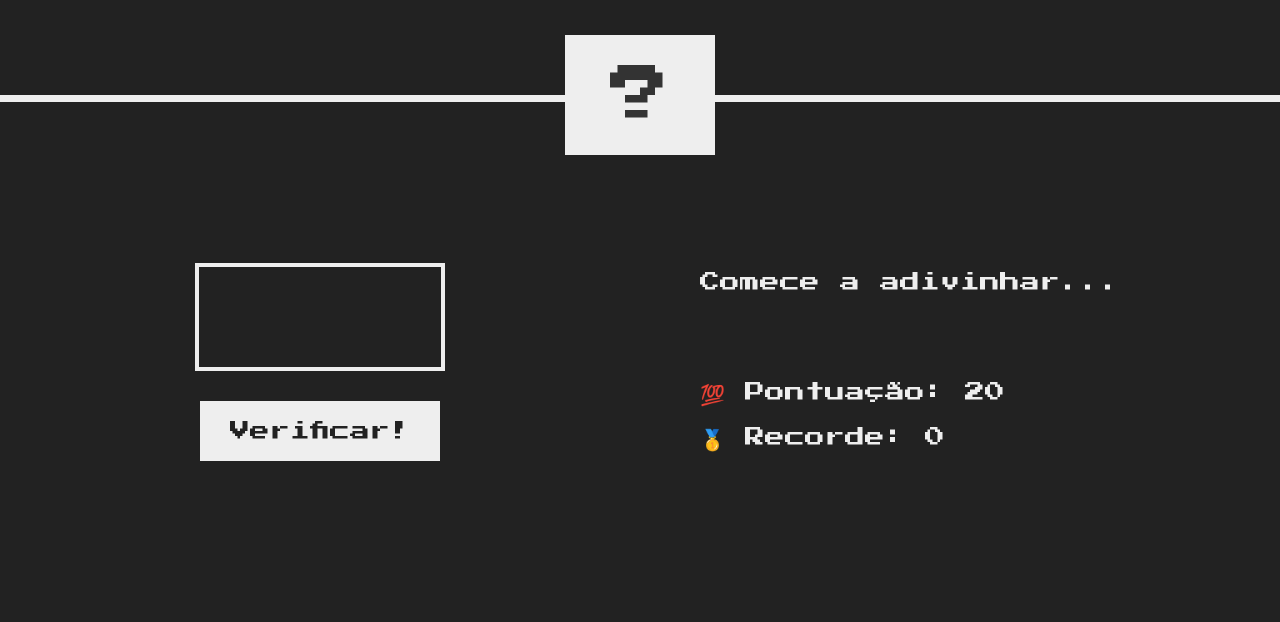
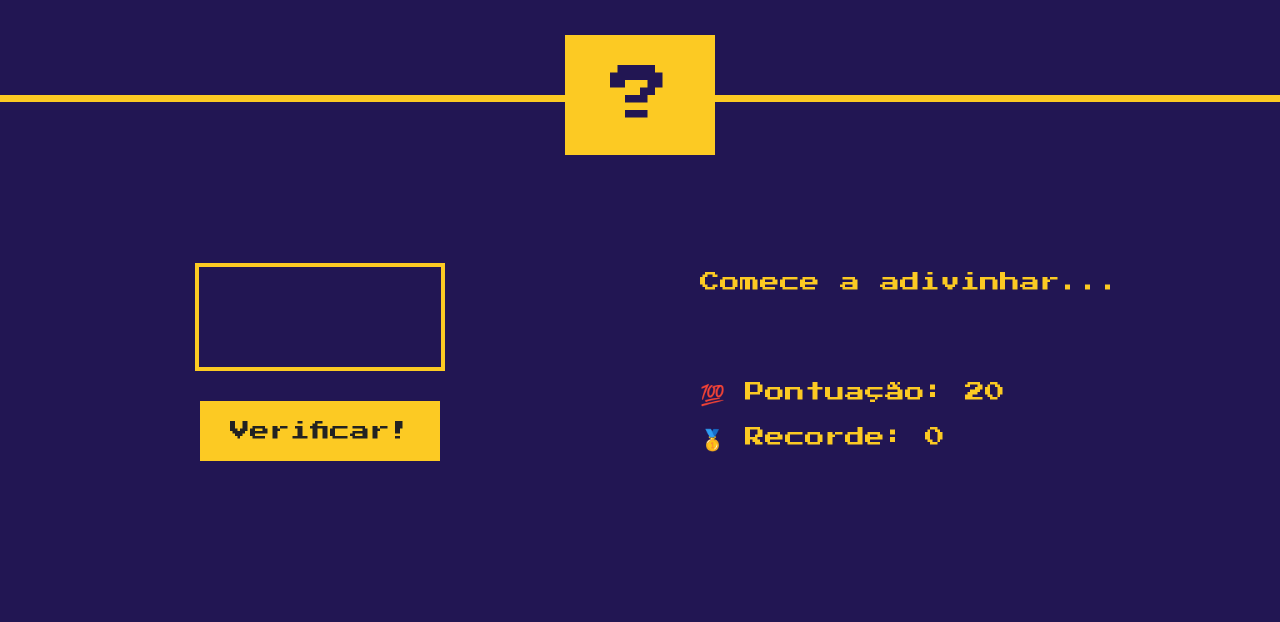
Before and after one commit to IassineIahaia/QualNumeroCerto, a plain HTML site: page index.html in a window 1280 px wide. Shown: the part 178-800 px from the top of the page. Drawn offline with Linux system fonts and the light colour scheme.

Commit message:
montado o css

```diff
--- a/style.css
+++ b/style.css
@@ -13,8 +13,8 @@ html {
 
 body {
   font-family: 'Press Start 2P', sans-serif;
-  color: #eee;
-  background-color: #222;
+  color: #fcca23;
+  background-color: #221653;
   /* background-color: #60b347; */
 }
 
@@ -22,12 +22,12 @@ body {
 header {
   position: relative;
   height: 35vh;
-  border-bottom: 7px solid #eee;
+  border-bottom: 7px solid #fcca23;
 }
 
 main {
   height: 65vh;
-  color: #eee;
+  color: #fcca23;
   display: flex;
   align-items: center;
   justify-content: space-around;
@@ -57,8 +57,8 @@ h1 {
 }
 
 .number {
-  background: #eee;
-  color: #333;
+  background: #fcca23;
+  color: #221653;
   font-size: 6rem;
   width: 15rem;
   padding: 3rem 0rem;
@@ -84,7 +84,7 @@ h1 {
 
 .guess {
   background: none;
-  border: 4px solid #eee;
+  border: 4px solid #fcca23;
   font-family: inherit;
   color: inherit;
   font-size: 5rem;
@@ -97,7 +97,7 @@ h1 {
 
 .btn {
   border: none;
-  background-color: #eee;
+  background-color: #fcca23;
   color: #222;
   font-size: 2rem;
   font-family: inherit;
```
